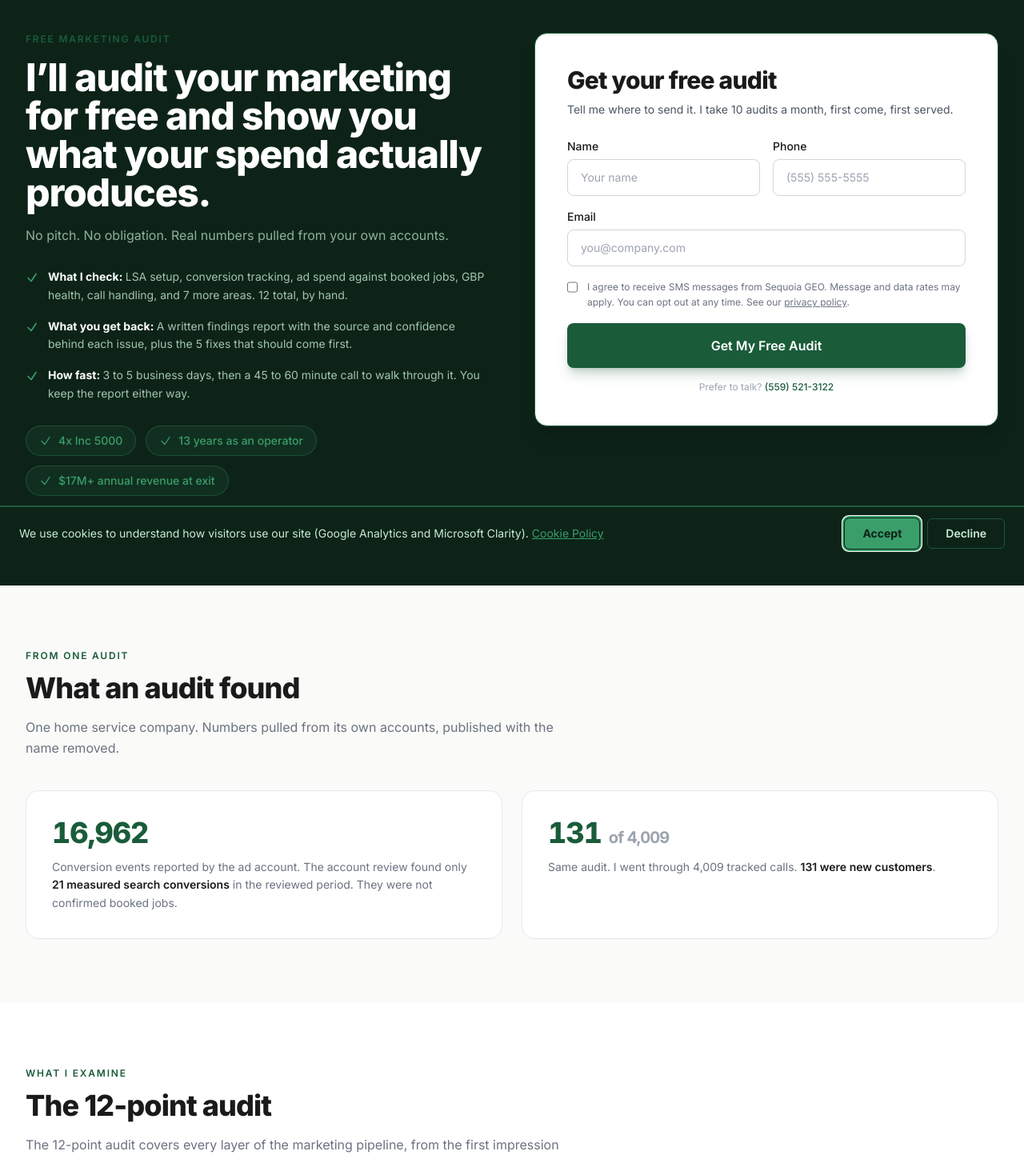
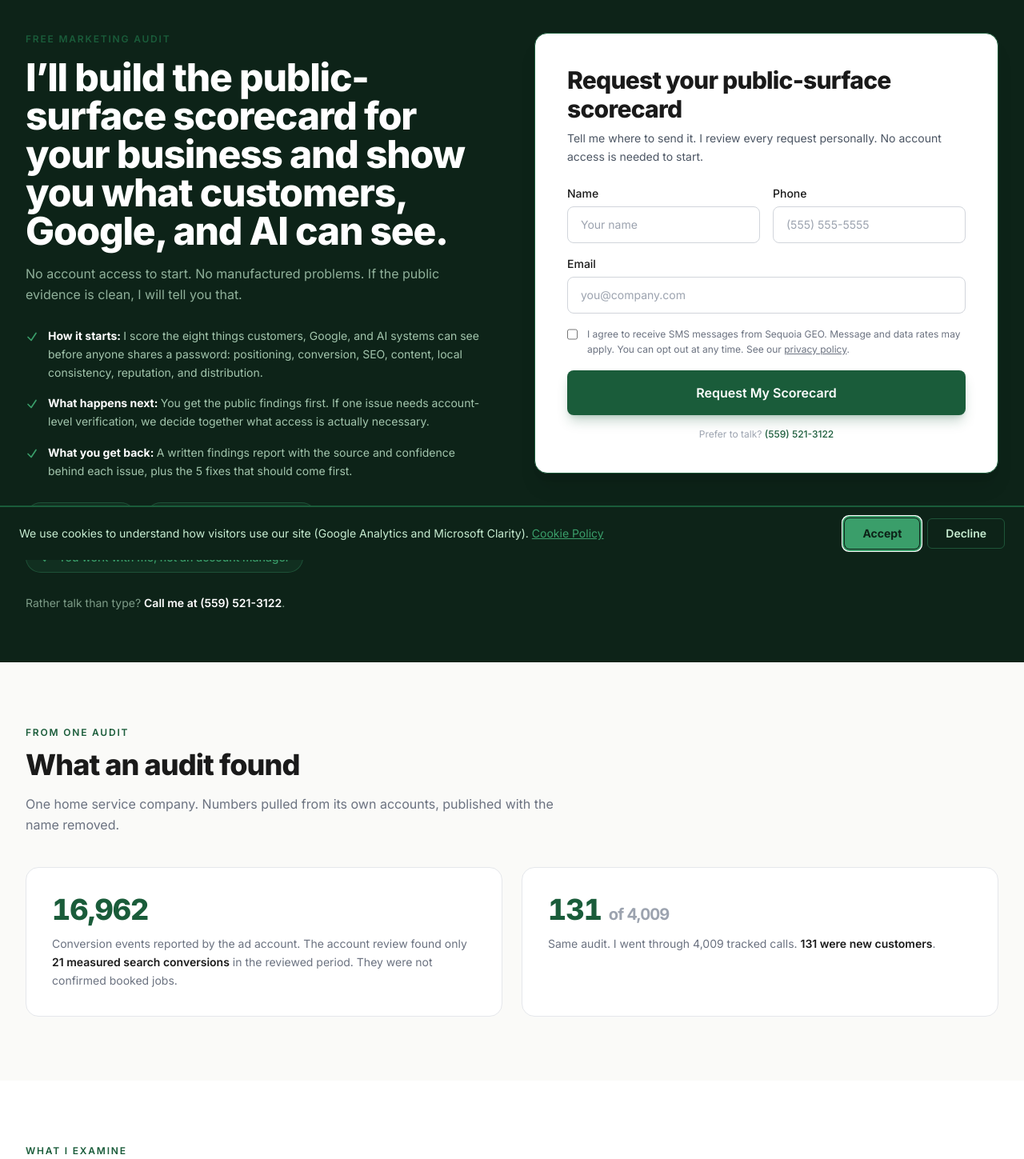
Before and after one commit to SequoiaGeo/next-website, a Next.js app: page /audit in a window 1280 px wide. Shown: the part 100-1549 px from the top of the page at 80% size. Built offline with nearby package versions, Linux system fonts and the light colour scheme; no server answers.

Commit message:
Align audit landing page with public scorecard offer

```diff
--- a/src/app/audit/page.tsx
+++ b/src/app/audit/page.tsx
@@ -5,29 +5,29 @@ import BreadcrumbJsonLd from "@/components/BreadcrumbJsonLd";
 export const metadata: Metadata = {
   title: "Free Marketing Audit for Home Service Contractors | Sequoia GEO",
   description:
-    "12-point marketing audit for HVAC, plumbing, and roofing contractors. We check LSA setup, conversion tracking accuracy, booking rate, website ownership, and 8 more areas. No pitch. No obligation.",
+    "Start with a hand-reviewed public-surface marketing scorecard for your home service business. No account access is needed to begin. Deeper verification is optional.",
   alternates: { canonical: "https://www.sequoiageo.com/audit" },
 };
 
 const heroDeliverables = [
   {
-    label: "What I check",
-    desc: "LSA setup, conversion tracking, ad spend against booked jobs, GBP health, call handling, and 7 more areas. 12 total, by hand.",
+    label: "How it starts",
+    desc: "I score the eight things customers, Google, and AI systems can see before anyone shares a password: positioning, conversion, SEO, content, local consistency, reputation, and distribution.",
+  },
+  {
+    label: "What happens next",
+    desc: "You get the public findings first. If one issue needs account-level verification, we decide together what access is actually necessary.",
   },
   {
     label: "What you get back",
     desc: "A written findings report with the source and confidence behind each issue, plus the 5 fixes that should come first.",
-  },
-  {
-    label: "How fast",
-    desc: "3 to 5 business days, then a 45 to 60 minute call to walk through it. You keep the report either way.",
   },
 ];
 
 const proofChips = [
   "4x Inc 5000",
   "13 years as an operator",
-  "$17M+ annual revenue at exit",
+  "You work with me, not an account manager",
 ];
 
 const auditItems = [
@@ -100,13 +100,13 @@ const goodFit = [
   "Spending $5K to $30K per month on marketing",
   "Have at least one active lead channel",
   "Want to understand your actual numbers",
-  "Currently working with at least one vendor or agency",
+  "Want one marketing problem verified before approving more work",
 ];
 
 const notGoodFit = [
   "Just starting out with no marketing budget",
   "Looking for a surface-level SEO report",
-  "Not willing to share access to accounts",
+  "Want account-level conclusions without providing the underlying evidence",
 ];
 
 export default function AuditPage() {
@@ -129,10 +129,10 @@ export default function AuditPage() {
             <div>
               <p className="section-overline text-[#3A9E6A] mb-4">Free Marketing Audit</p>
               <h1 className="text-3xl font-extrabold tracking-tight text-white sm:text-4xl lg:text-5xl leading-[1.08]">
-                I&rsquo;ll audit your marketing for free and show you what your spend actually produces.
+                I&rsquo;ll build the public-surface scorecard for your business and show you what customers, Google, and AI can see.
               </h1>
               <p className="mt-4 text-base text-[#C8EDD2]/70 leading-relaxed">
-                No pitch. No obligation. Real numbers pulled from your own accounts.
+                No account access to start. No manufactured problems. If the public evidence is clean, I will tell you that.
               </p>
 
               <ul className="mt-7 space-y-4">
@@ -176,9 +176,9 @@ export default function AuditPage() {
             <div className="[&>section]:bg-transparent [&>section]:py-0 [&>section>div]:max-w-none [&>section>div]:px-0">
               <InlineLeadForm
                 source="audit_page"
-                heading="Get your free audit"
-                subtext="Tell me where to send it. I take 10 audits a month, first come, first served."
-                buttonText="Get My Free Audit"
+                heading="Request your public-surface scorecard"
+                subtext="Tell me where to send it. I review every request personally. No account access is needed to start."
+                buttonText="Request My Scorecard"
               />
             </div>
 
@@ -232,8 +232,8 @@ export default function AuditPage() {
               The 12-point audit
             </h2>
             <p className="mt-4 text-base text-gray-500 leading-relaxed">
-              The 12-point audit covers every layer of the marketing pipeline, from the first
-              impression to the booked job.
+              The first eight dimensions use public evidence. Account-level steps require access
+              only after you see what the public surface shows.
             </p>
           </div>
 
@@ -350,19 +350,19 @@ export default function AuditPage() {
           <div className="max-w-2xl">
             <p className="section-overline text-[#3A9E6A] mb-4">Limited Availability</p>
             <h2 className="text-3xl font-extrabold tracking-tight text-white sm:text-4xl leading-[1.08]">
-              10 audits per month. First come, first served.
+              I complete up to 10 full audits each month.
             </h2>
             <p className="mt-5 text-lg text-[#C8EDD2]/70 leading-relaxed">
-              I limit the number of audits I run each month so I can actually be thorough.
-              If a spot is open, it costs nothing. The form takes a minute, and you&rsquo;ll
-              hear from me within one business day.
+              The public-surface scorecard comes first, and no account access is needed to begin.
+              If the findings justify a deeper review, we decide what access is necessary. You
+              will hear from me within one business day.
             </p>
             <div className="mt-8 flex flex-col sm:flex-row items-start sm:items-center gap-4">
               <a
                 href="#audit-form"
                 className="inline-flex items-center justify-center rounded-lg bg-[#1A5C3A] px-8 py-4 text-base font-semibold text-white transition hover:bg-[#245a42]"
               >
-                Get My Free Audit
+                Request My Scorecard
                 <svg aria-hidden="true" className="ml-2 h-4 w-4 rotate-[-90deg]" fill="none" viewBox="0 0 24 24" strokeWidth={2} stroke="currentColor">
                   <path strokeLinecap="round" strokeLinejoin="round" d="M13.5 4.5L21 12m0 0l-7.5 7.5M21 12H3" />
                 </svg>
```
